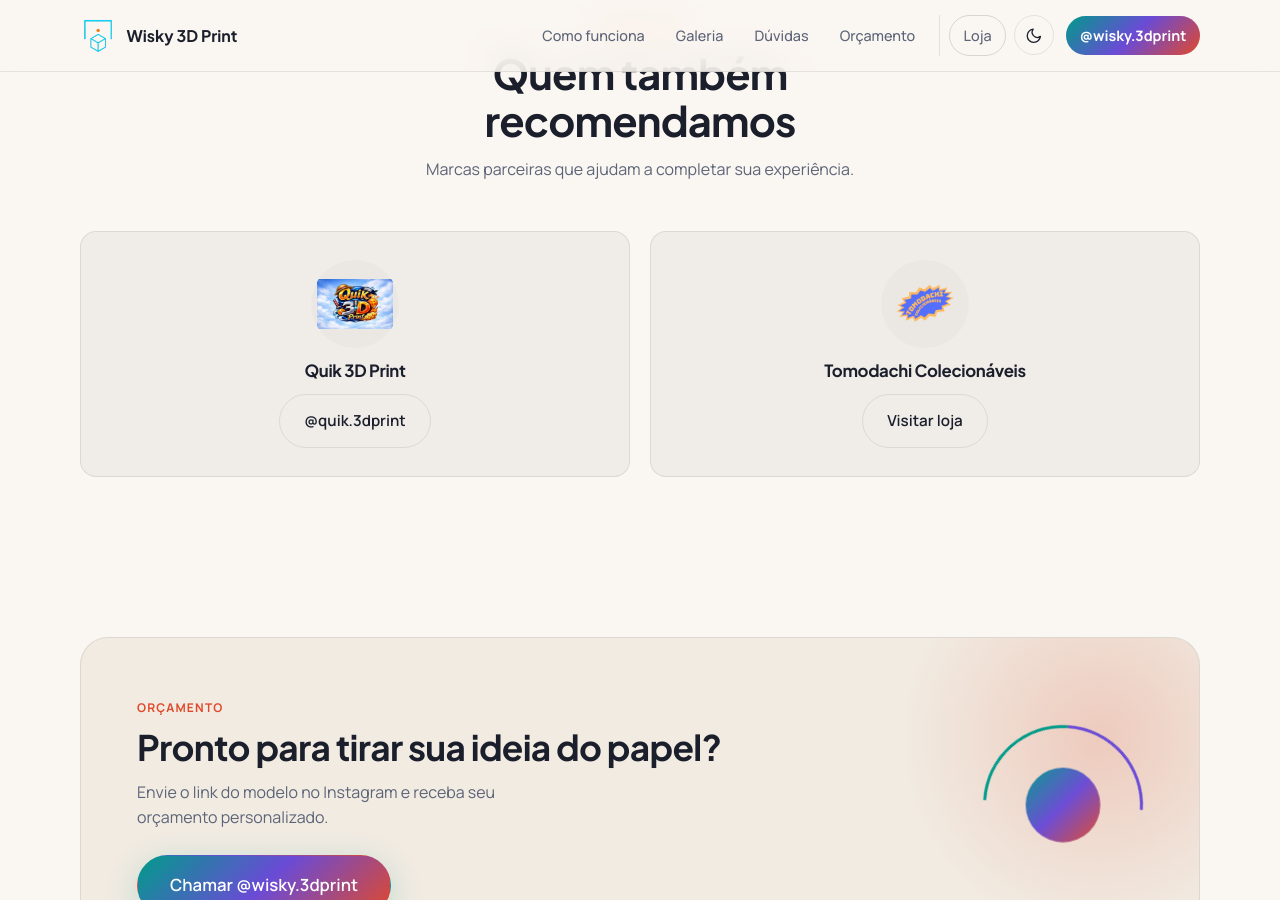
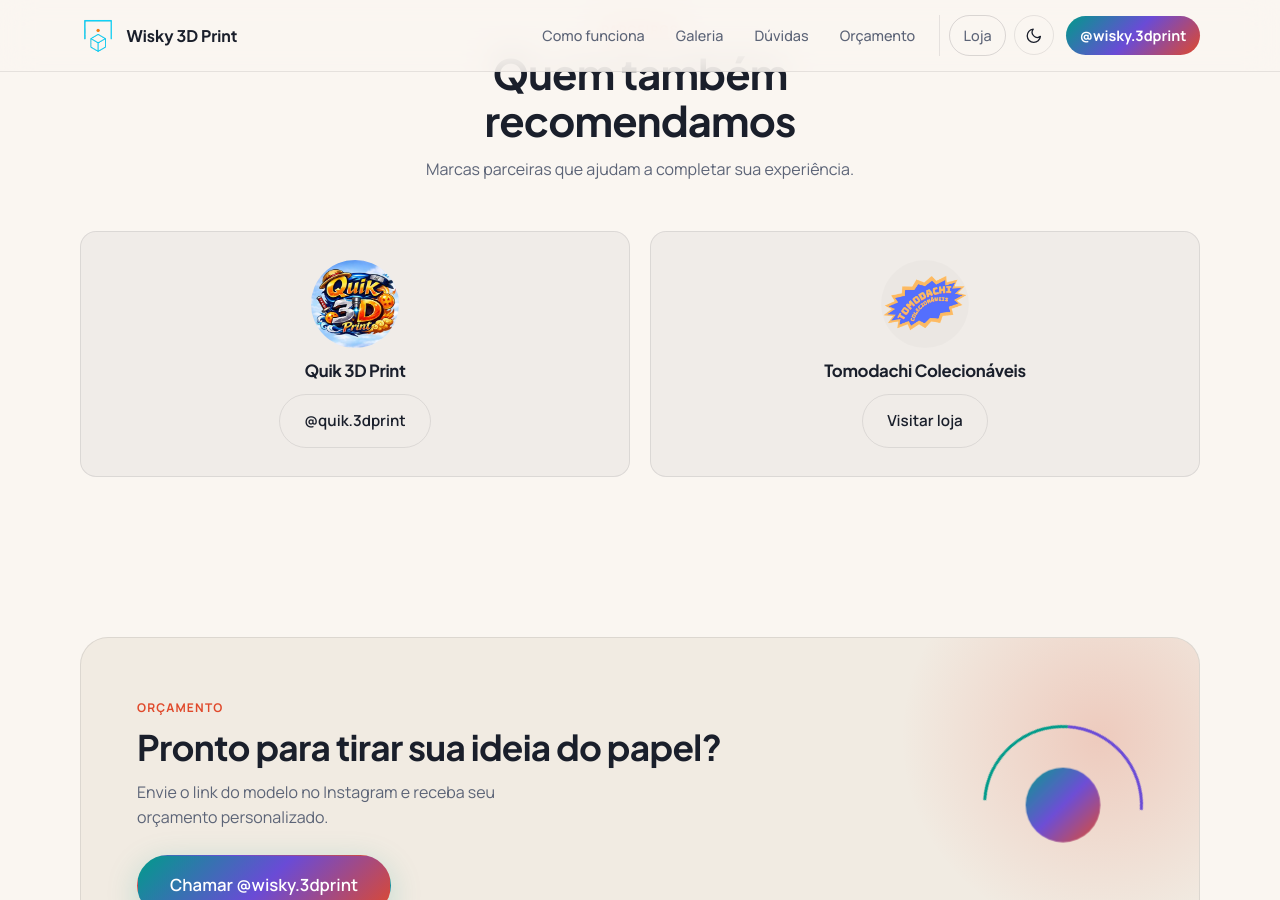
Before and after one commit to danielwisky/wisky-3dprint, a Jekyll site: the page built from index.html, in a window 1280 px wide and 900 px high, scrolled down 5067 px. Built offline with Jekyll 4.4.1, drawn with Linux system fonts in a browser that asks for light colours.

Commit message:
fix: crop parceiro card logos to fill container instead of padded contain

```diff
--- a/assets/css/style.scss
+++ b/assets/css/style.scss
@@ -2461,12 +2461,11 @@ body.gallery-modal-open {
   display: flex;
   align-items: center;
   justify-content: center;
-  padding: 0.4rem;
 }
 .parceiro-card-logo img {
   width: 100%;
   height: 100%;
-  object-fit: contain;
+  object-fit: cover;
 }
 .parceiro-card-nome {
   margin: 0;
```
